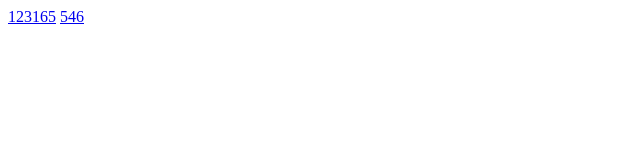
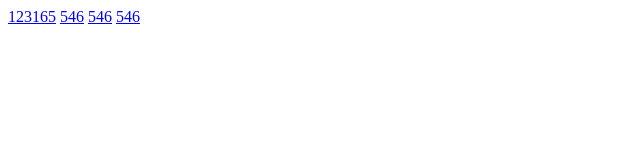
Before and after one commit to 15735184084/dnfsjzs, a plain HTML site: page index.html in a window 1280 px wide. Shown: the full height of the page, 0-640 px from the left. Drawn offline with Linux system fonts and the light colour scheme.

Commit message:
Update index.html

```diff
--- a/index.html
+++ b/index.html
@@ -1,2 +1,4 @@
 <a href="dnf.html">123165</a>
 <a href="发现.faxian.html">546</a>
+<a href="活动.huodong.html">546</a>
+<a href="聊天.liaotian.html">546</a>
```
